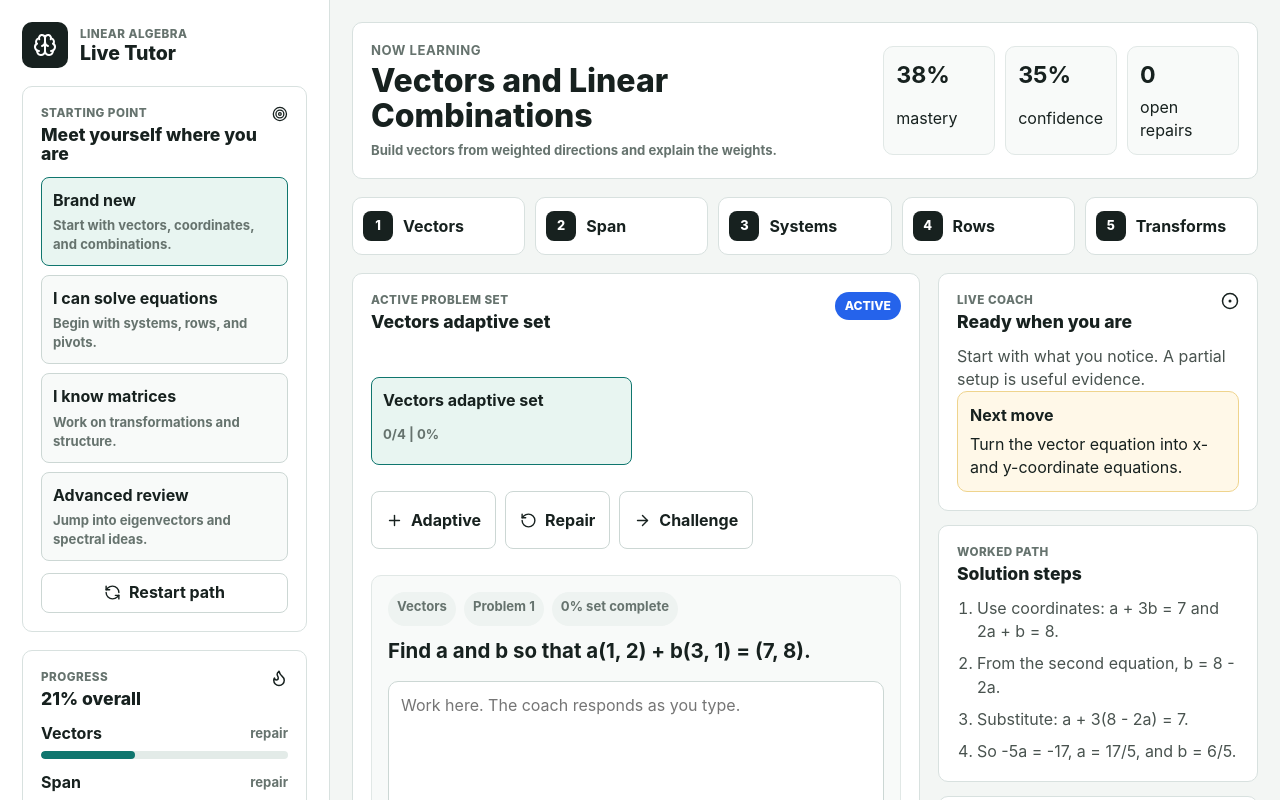
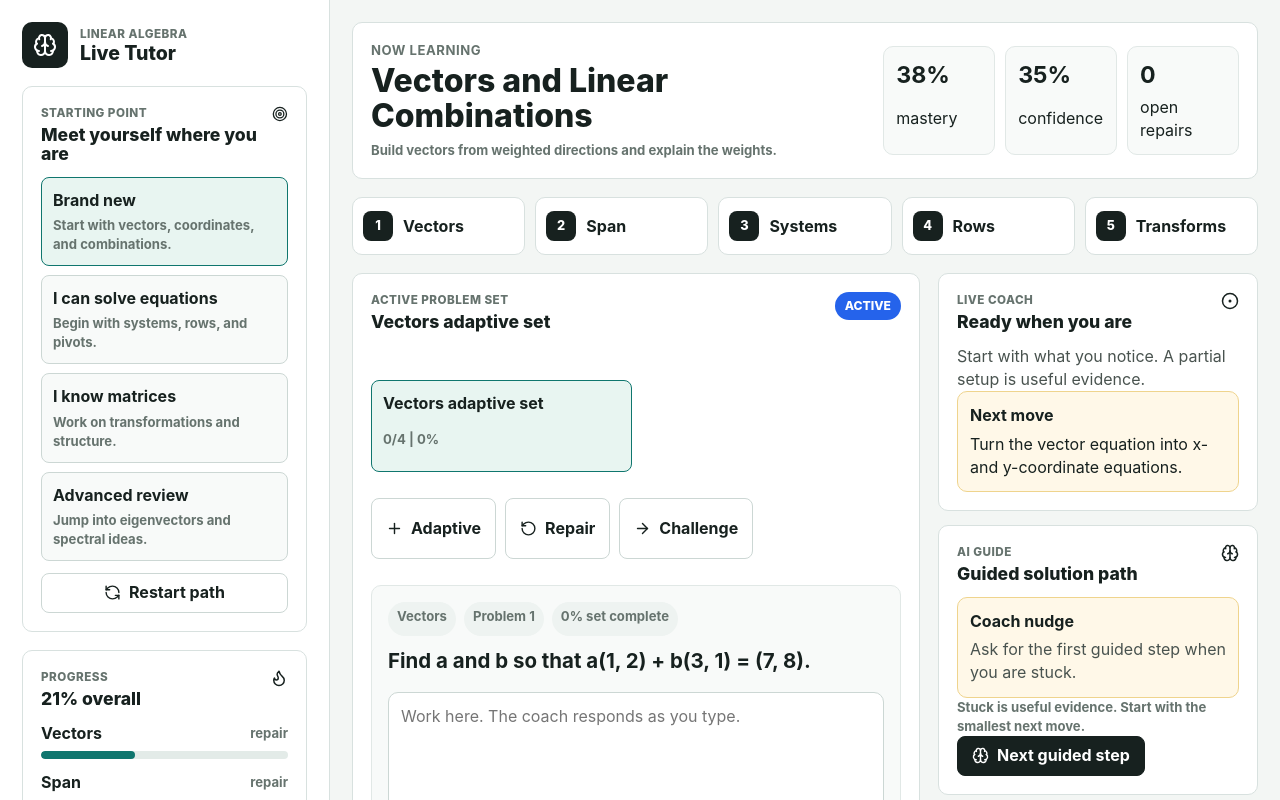
Before and after one commit to anntropea-oss/linear-algebra-training-studio, a React (Vite) app: page / in a window 1280 px wide. Shown: the top 800 px of the page. Built offline with nearby package versions, Linux system fonts and the light colour scheme.

Commit message:
Add guided solution support
Add progressive AI-style solution guidance and support-use tracking for active problem sets.

```diff
--- a/src/App.css
+++ b/src/App.css
@@ -319,6 +319,7 @@ button:disabled {
 
 .hint-box,
 .next-action,
+.guide-nudge,
 .repair-card {
   background: #fff8e8;
   border: 1px solid #efd48d;
@@ -353,6 +354,43 @@ button:disabled {
   gap: 9px;
   margin: 0;
   padding-left: 20px;
+}
+
+.guide-panel {
+  gap: 12px;
+}
+
+.guide-steps {
+  list-style: none;
+  padding-left: 0;
+}
+
+.guide-steps li {
+  background: #f8faf9;
+  border: 1px solid #e1e8e6;
+  border-radius: 10px;
+  display: grid;
+  gap: 8px;
+  padding: 12px;
+}
+
+.guide-steps li > span,
+.guide-steps em,
+.guide-nudge span {
+  color: #49534f;
+}
+
+.guide-steps div {
+  background: #eef3f1;
+  border-radius: 8px;
+  display: grid;
+  gap: 4px;
+  padding: 10px;
+}
+
+.guide-steps em {
+  font-style: normal;
+  font-weight: 750;
 }
 
 .repair-card button {
--- a/src/App.tsx
+++ b/src/App.tsx
@@ -19,6 +19,7 @@ import {
   addProblemSet,
   conceptSequenceFrom,
   concepts,
+  createGuidedSolution,
   evaluateResponse,
   getActiveSet,
   getConcept,
@@ -85,13 +86,21 @@ const App = () => {
   )
   const [drafts, setDrafts] = useState<Record<string, string>>({})
   const [hintLevels, setHintLevels] = useState<Record<string, number>>({})
+  const [guideLevels, setGuideLevels] = useState<Record<string, number>>({})
   const activeSet = getActiveSet(profile, selectedSetId)
   const activeProblem = getNextProblemInSet(activeSet)
   const activeProgress = setCompletion(activeSet)
   const currentProgress = activeSet.progress[activeProblem.id]
   const draftAnswer = drafts[activeProblem.id] ?? currentProgress?.response ?? ''
   const hintLevel = hintLevels[activeProblem.id] ?? currentProgress?.hintsUsed ?? 0
+  const guideLevel =
+    guideLevels[activeProblem.id] ?? currentProgress?.guideStepsUsed ?? 0
   const liveFeedback = evaluateResponse(activeProblem, draftAnswer)
+  const guidedSolution = createGuidedSolution(
+    activeProblem,
+    draftAnswer,
+    guideLevel,
+  )
   const recommendedConcept = getConcept(profile.currentConceptId)
   const path = conceptSequenceFrom(profile.currentConceptId).slice(0, 5)
   const openMistakes = profile.mistakes.filter((mistake) => !mistake.resolved)
@@ -108,6 +117,7 @@ const App = () => {
     setSelectedSetId(nextProfile.problemSets[0]?.id)
     setDrafts({})
     setHintLevels({})
+    setGuideLevels({})
   }
 
   const handleAddSet = (mode: SetMode) => {
@@ -122,6 +132,10 @@ const App = () => {
       activeSet.id,
       activeProblem.id,
       draftAnswer,
+      {
+        hintsUsed: hintLevel,
+        guideStepsUsed: guideLevel,
+      },
     )
     const nextSet = getActiveSet(nextProfile, activeSet.id)
     setProfile(nextProfile)
@@ -129,6 +143,25 @@ const App = () => {
     setDrafts((currentDrafts) => ({
       ...currentDrafts,
       [activeProblem.id]: '',
+    }))
+    setHintLevels((currentLevels) => ({
+      ...currentLevels,
+      [activeProblem.id]: 0,
+    }))
+    setGuideLevels((currentLevels) => ({
+      ...currentLevels,
+      [activeProblem.id]: 0,
+    }))
+  }
+
+  const handleRevealGuideStep = () => {
+    setGuideLevels((currentLevels) => ({
+      ...currentLevels,
+      [activeProblem.id]: Math.min(
+        guidedSolution.steps.length,
+        (currentLevels[activeProblem.id] ?? currentProgress?.guideStepsUsed ?? 0) +
+          1,
+      ),
     }))
   }
 
@@ -283,6 +316,11 @@ const App = () => {
                 <span>{getConcept(activeProblem.conceptId).shortTitle}</span>
                 <span>Problem {activeSet.problemIds.indexOf(activeProblem.id) + 1}</span>
                 <span>{activeProgress.percent}% set complete</span>
+                {guideLevel > 0 ? (
+                  <span>
+                    AI guide {guideLevel}/{guidedSolution.steps.length}
+                  </span>
+                ) : null}
               </div>
               <h3>{activeProblem.prompt}</h3>
               <textarea
@@ -311,6 +349,10 @@ const App = () => {
                 >
                   <Lightbulb size={17} />
                   Hint
+                </button>
+                <button onClick={handleRevealGuideStep} type="button">
+                  <Brain size={17} />
+                  I don't know yet
                 </button>
                 <button
                   className="primary"
@@ -353,18 +395,47 @@ const App = () => {
               </div>
             </section>
 
-            <section className="panel solution-panel">
+            <section className="panel solution-panel guide-panel">
               <div className="panel-heading">
                 <div>
-                  <p className="eyebrow">Worked path</p>
-                  <h2>Solution steps</h2>
+                  <p className="eyebrow">AI guide</p>
+                  <h2>{guidedSolution.headline}</h2>
                 </div>
+                <Brain size={18} />
               </div>
-              <ol>
-                {activeProblem.solutionSteps.map((step) => (
-                  <li key={step}>{step}</li>
-                ))}
-              </ol>
+              <div className="guide-nudge">
+                <strong>Coach nudge</strong>
+                <span>{guidedSolution.nudge}</span>
+              </div>
+              {guidedSolution.revealedSteps.length ? (
+                <ol className="guide-steps">
+                  {guidedSolution.revealedSteps.map((step) => (
+                    <li key={step.id}>
+                      <strong>{step.title}</strong>
+                      <p>{step.coachPrompt}</p>
+                      <span>{step.support}</span>
+                      <div>
+                        <b>Reveal</b>
+                        <span>{step.reveal}</span>
+                      </div>
+                      <em>{step.check}</em>
+                    </li>
+                  ))}
+                </ol>
+              ) : (
+                <p className="muted">
+                  Stuck is useful evidence. Start with the smallest next move.
+                </p>
+              )}
+              <button
+                className={guidedSolution.completed ? '' : 'primary'}
+                disabled={guidedSolution.completed}
+                onClick={handleRevealGuideStep}
+                type="button"
+              >
+                <Brain size={17} />
+                {guidedSolution.completed ? 'Guide complete' : 'Next guided step'}
+              </button>
             </section>
 
             <section className="panel repair-panel">
--- a/src/domain/tutorEngine.ts
+++ b/src/domain/tutorEngine.ts
@@ -54,6 +54,7 @@ export type ProblemProgress = {
   response: string
   score: number
   hintsUsed: number
+  guideStepsUsed: number
   submittedAt?: string
 }
 
@@ -75,6 +76,8 @@ export type Attempt = {
   response: string
   score: number
   feedback: string
+  hintsUsed: number
+  guideStepsUsed: number
   mistakeLabel?: string
   createdAt: string
 }
@@ -118,6 +121,25 @@ export type LiveFeedback = {
   score: number
   mistake?: MistakePattern
   matchedAccepted: boolean
+}
+
+export type GuidedSolutionStep = {
+  id: string
+  title: string
+  coachPrompt: string
+  support: string
+  reveal: string
+  check: string
+}
+
+export type GuidedSolution = {
+  problemId: string
+  headline: string
+  nudge: string
+  steps: GuidedSolutionStep[]
+  revealedSteps: GuidedSolutionStep[]
+  nextStep?: GuidedSolutionStep
+  completed: boolean
 }
 
 export const concepts: Concept[] = [
@@ -618,6 +640,7 @@ export const createProblemSet = (
           response: '',
           score: 0,
           hintsUsed: 0,
+          guideStepsUsed: 0,
         },
       ]),
     ),
@@ -706,16 +729,106 @@ export const recommendConcept = (profile: LearnerProfile) => {
 const clamp = (value: number, min = 0, max = 100) =>
   Math.min(max, Math.max(min, Math.round(value)))
 
+const problemStartPrompt = (problem: Problem) => {
+  if (problem.answerType === 'number') {
+    return 'Name the scalar the problem is asking for before calculating.'
+  }
+  if (problem.answerType === 'vector') {
+    return 'Write the coordinate equations or vector expression before solving.'
+  }
+  if (problem.answerType === 'choice') {
+    return 'List the possible outcomes, then eliminate the ones the prompt contradicts.'
+  }
+  return 'Write one sentence that states the claim you need to prove or explain.'
+}
+
+export const createGuidedSolution = (
+  problem: Problem,
+  response = '',
+  revealedStepCount = 0,
+): GuidedSolution => {
+  const feedback = evaluateResponse(problem, response)
+  const solutionSteps = problem.solutionSteps.length
+    ? problem.solutionSteps
+    : [problem.deeperHint]
+  const steps: GuidedSolutionStep[] = [
+    {
+      id: `${problem.id}-orient`,
+      title: 'Orient',
+      coachPrompt: 'What is the problem asking you to find or decide?',
+      support: problemStartPrompt(problem),
+      reveal: problem.hint,
+      check: `Your setup should show: ${problem.checksFor}`,
+    },
+    {
+      id: `${problem.id}-setup`,
+      title: 'Set up',
+      coachPrompt: 'What equation, definition, or test should start the work?',
+      support: problem.deeperHint,
+      reveal: solutionSteps[0],
+      check: 'Pause here and write the setup in your own words.',
+    },
+    ...solutionSteps.slice(1).map((step, index) => ({
+      id: `${problem.id}-work-${index + 1}`,
+      title: `Work step ${index + 1}`,
+      coachPrompt: 'Use the previous line to make the next small move.',
+      support: solutionSteps[index],
+      reveal: step,
+      check:
+        index === solutionSteps.length - 2
+          ? 'Compare this result with the original prompt.'
+          : 'Check the arithmetic before moving on.',
+    })),
+    {
+      id: `${problem.id}-check`,
+      title: 'Check',
+      coachPrompt: 'How do you know the answer actually solves the problem?',
+      support: `A complete response should match the target idea: ${problem.checksFor}`,
+      reveal: `One accepted form is: ${problem.accepted[0]}`,
+      check: 'Submit only after your answer explains the result, not just the final value.',
+    },
+  ]
+  const visibleCount = Math.min(Math.max(revealedStepCount, 0), steps.length)
+  const headline =
+    feedback.tone === 'correct'
+      ? 'You may not need the guide'
+      : feedback.tone === 'mistake'
+        ? `Repair first: ${feedback.headline}`
+        : 'Guided solution path'
+  const nudge =
+    feedback.tone === 'mistake'
+      ? feedback.nextAction
+      : visibleCount === 0
+        ? 'Ask for the first guided step when you are stuck.'
+        : steps[Math.min(visibleCount, steps.length - 1)].coachPrompt
+
+  return {
+    problemId: problem.id,
+    headline,
+    nudge,
+    steps,
+    revealedSteps: steps.slice(0, visibleCount),
+    nextStep: steps[visibleCount],
+    completed: visibleCount >= steps.length,
+  }
+}
+
 export const submitResponse = (
   profile: LearnerProfile,
   setId: string,
   problemId: string,
   response: string,
+  support: { hintsUsed?: number; guideStepsUsed?: number } = {},
 ): LearnerProfile => {
   const problem = getProblem(problemId)
   const feedback = evaluateResponse(problem, response)
-  const score = feedback.score
-  const masteryDelta = feedback.tone === 'correct' ? 8 : score >= 3 ? 3 : -4
+  const hintsUsed = support.hintsUsed ?? 0
+  const guideStepsUsed = support.guideStepsUsed ?? 0
+  const supportPenalty =
+    feedback.tone === 'correct' ? Math.min(2, Math.floor((hintsUsed + guideStepsUsed) / 3)) : 0
+  const score = Math.max(0, feedback.score - supportPenalty)
+  const guidedCorrectDelta = guideStepsUsed > 0 || hintsUsed > 1 ? 5 : 8
+  const masteryDelta = feedback.tone === 'correct' ? guidedCorrectDelta : score >= 3 ? 3 : -4
   const confidenceDelta = feedback.tone === 'correct' ? 6 : feedback.tone === 'mistake' ? -5 : 1
   const createdAt = nowIso()
   const attempt: Attempt = {
@@ -724,7 +837,12 @@ export const submitResponse = (
     conceptId: problem.conceptId,
     response,
     score,
-    feedback: feedback.detail,
+    feedback:
+      guideStepsUsed > 0
+        ? `${feedback.detail} Guided support used: ${guideStepsUsed} step${guideStepsUsed === 1 ? '' : 's'}.`
+        : feedback.detail,
+    hintsUsed,
+    guideStepsUsed,
     mistakeLabel: feedback.mistake?.label,
     createdAt,
   }
@@ -752,6 +870,8 @@ export const submitResponse = (
         status: 'answered' as ProblemStatus,
         response,
         score,
+        hintsUsed,
+        guideStepsUsed,
         submittedAt: createdAt,
       },
     }
@@ -784,7 +904,12 @@ export const submitResponse = (
       {
         id: uid('activity'),
         createdAt,
-        title: feedback.tone === 'correct' ? 'Problem solved' : 'Problem checked',
+        title:
+          guideStepsUsed > 0
+            ? 'Guided problem checked'
+            : feedback.tone === 'correct'
+              ? 'Problem solved'
+              : 'Problem checked',
         detail: `${getConcept(problem.conceptId).shortTitle}: ${feedback.headline}`,
       },
       ...profile.activity,
```
Also changed, not shown: 5 other files (tests, documents, lock files or other folders).
